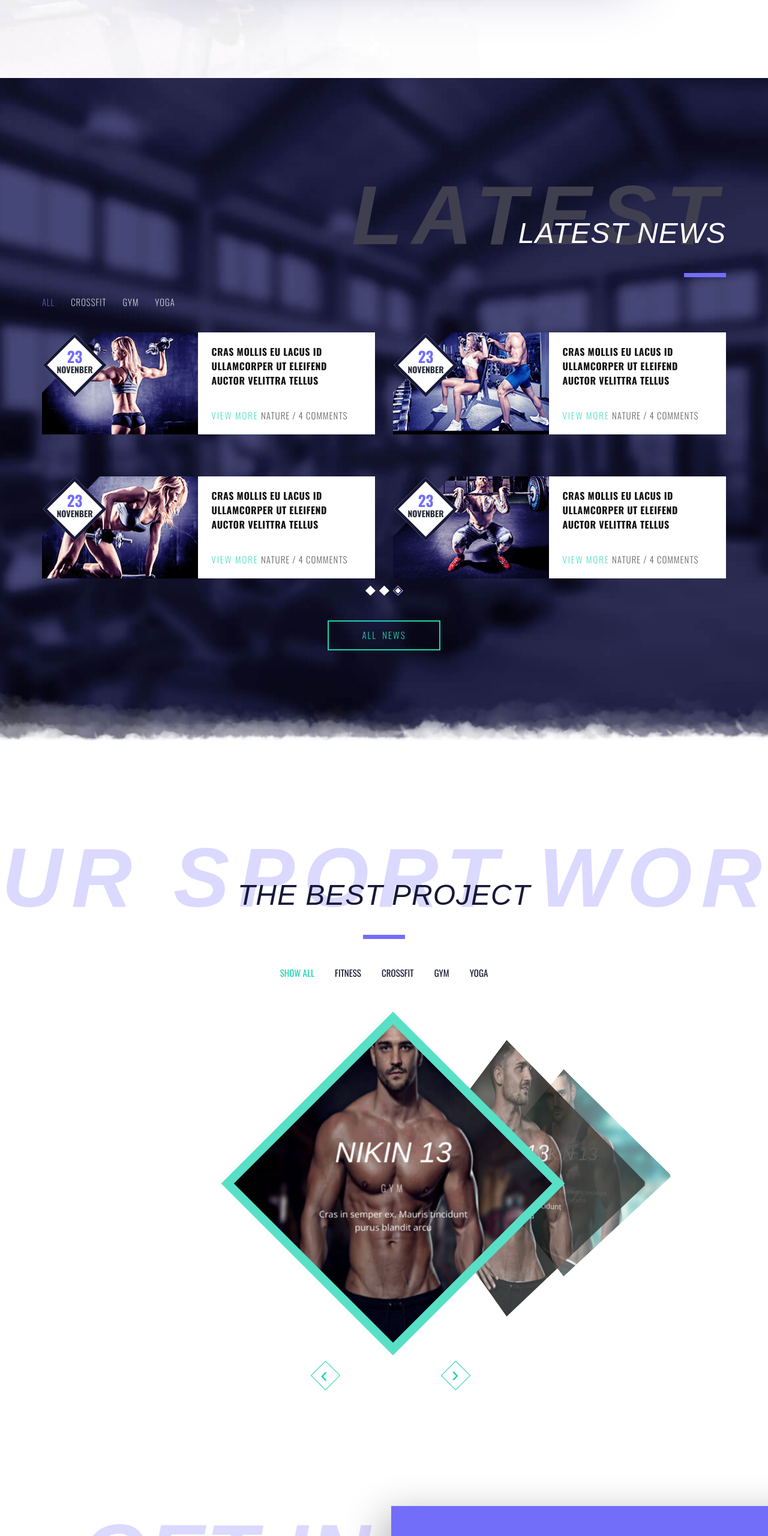
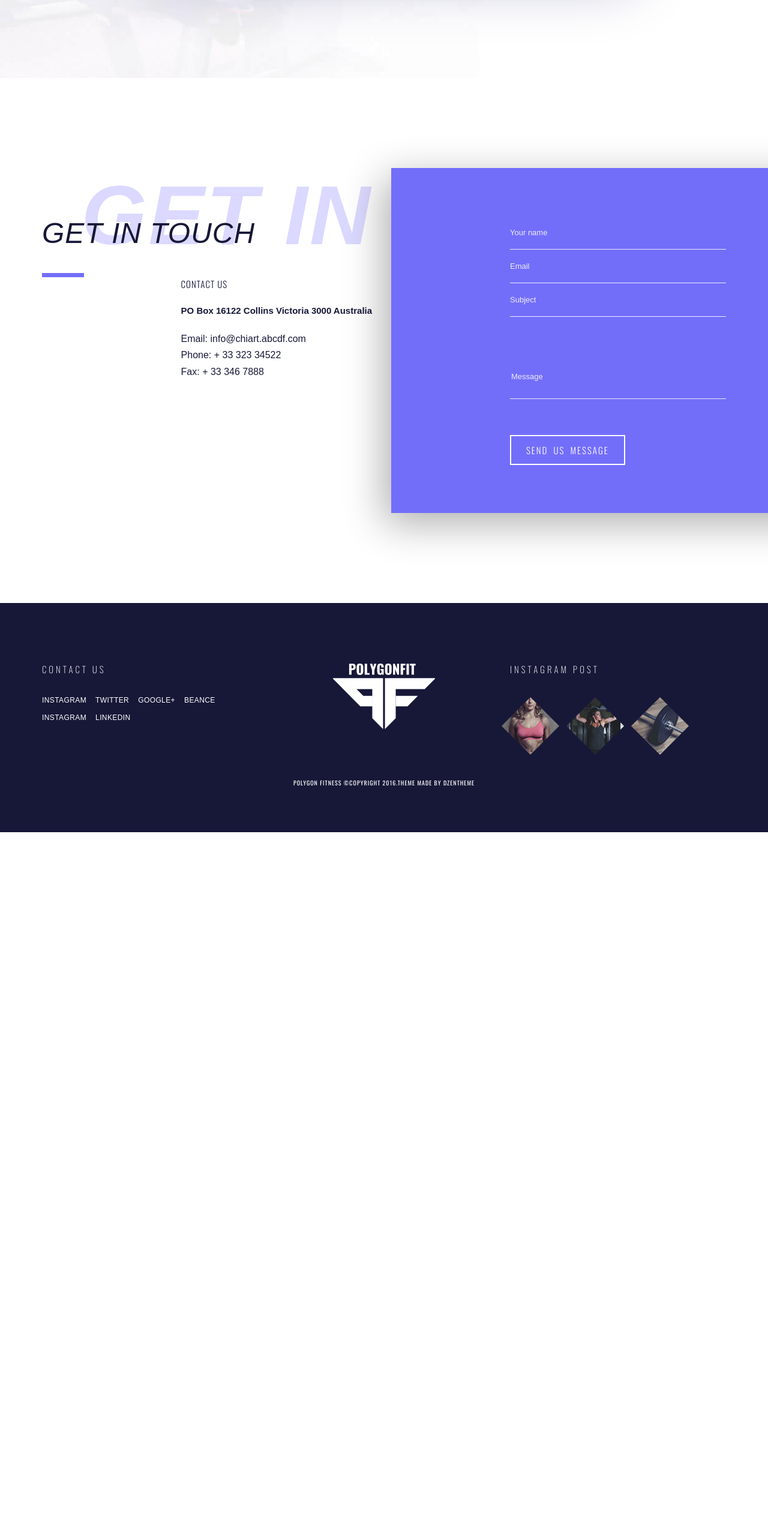
Before and after one commit to Prophecy-WS/dkathletics, a website: page index.html in a window 1280 px wide. Shown: the part 7794-10354 px from the top of the page at 60% size. After the commit the page ends 9181 px from the top, so only its background shows below. Drawn offline with nearby package versions, Linux system fonts and the light colour scheme; files whose address does not match are found by name; a web font is replaced by a local one.

Commit message:
removed latest news and best projectsection

```diff
--- a/index.html
+++ b/index.html
@@ -2520,7 +2520,7 @@
       </div>
       <!-- END: stories -->
       <!-- START: latest news -->
-      <div class="news">
+      <!-- <div class="news">
         <div class="container">
           <div class="block-title left">
             <div class="title light">
@@ -2816,10 +2816,10 @@
             <div class="custom-dots custom-dots--news-vol" data-slider="News"></div>
           </div>
         </div>
-      </div>
+      </div> -->
       <!-- END: latest news -->
       <!-- START: best project block -->
-      <div class="best-project">
+      <!-- <div class="best-project">
         <div class="container">
           <div class="row">
             <div class="block-title light col-lg-12">
@@ -2961,7 +2961,7 @@
           </div>
           <div class="custom-arrow-filter"></div>
         </div>
-      </div>
+      </div> -->
       <!-- END: best project block -->
       <!-- START: get in touch -->
       <div class="contacts">
```
